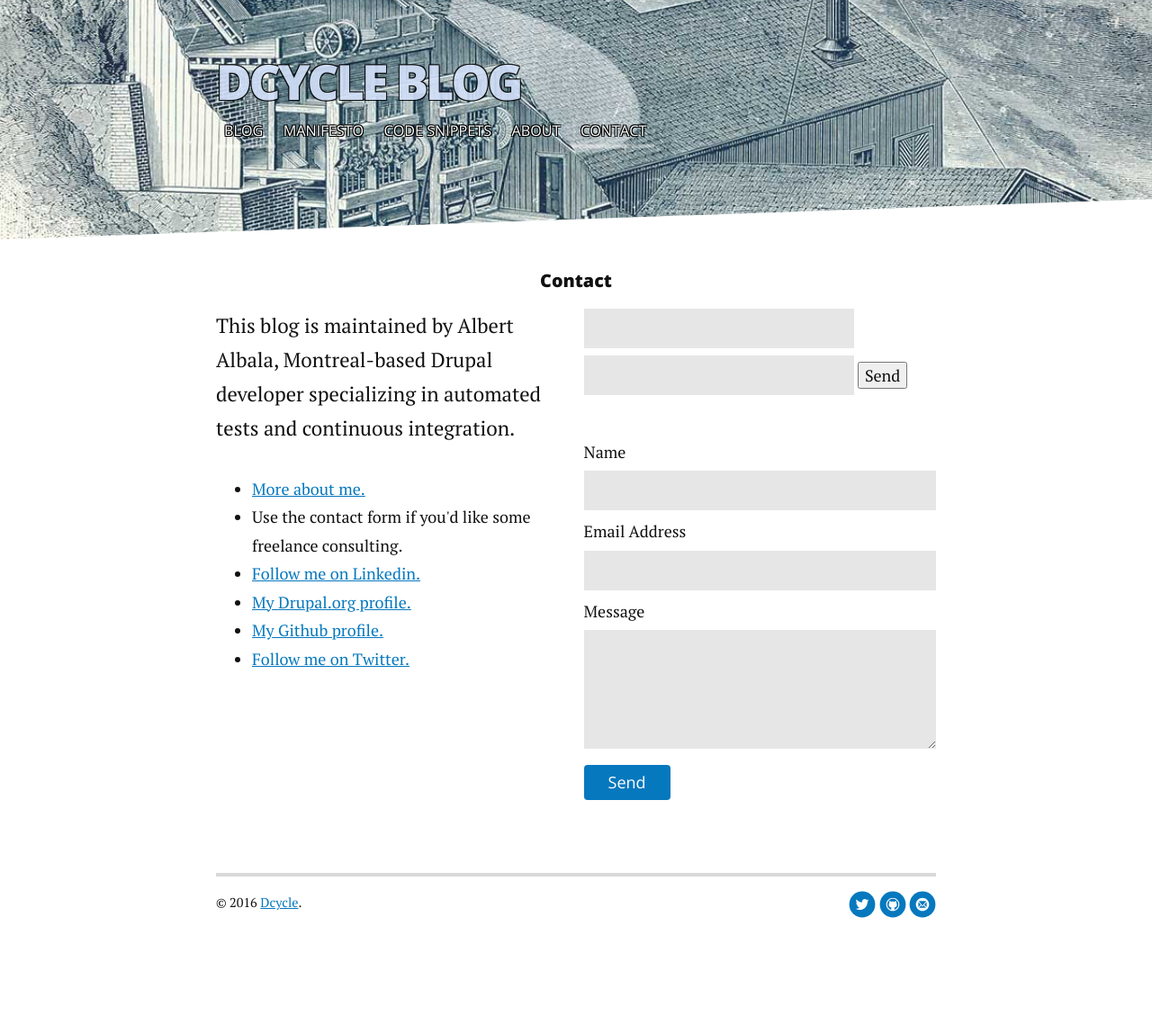
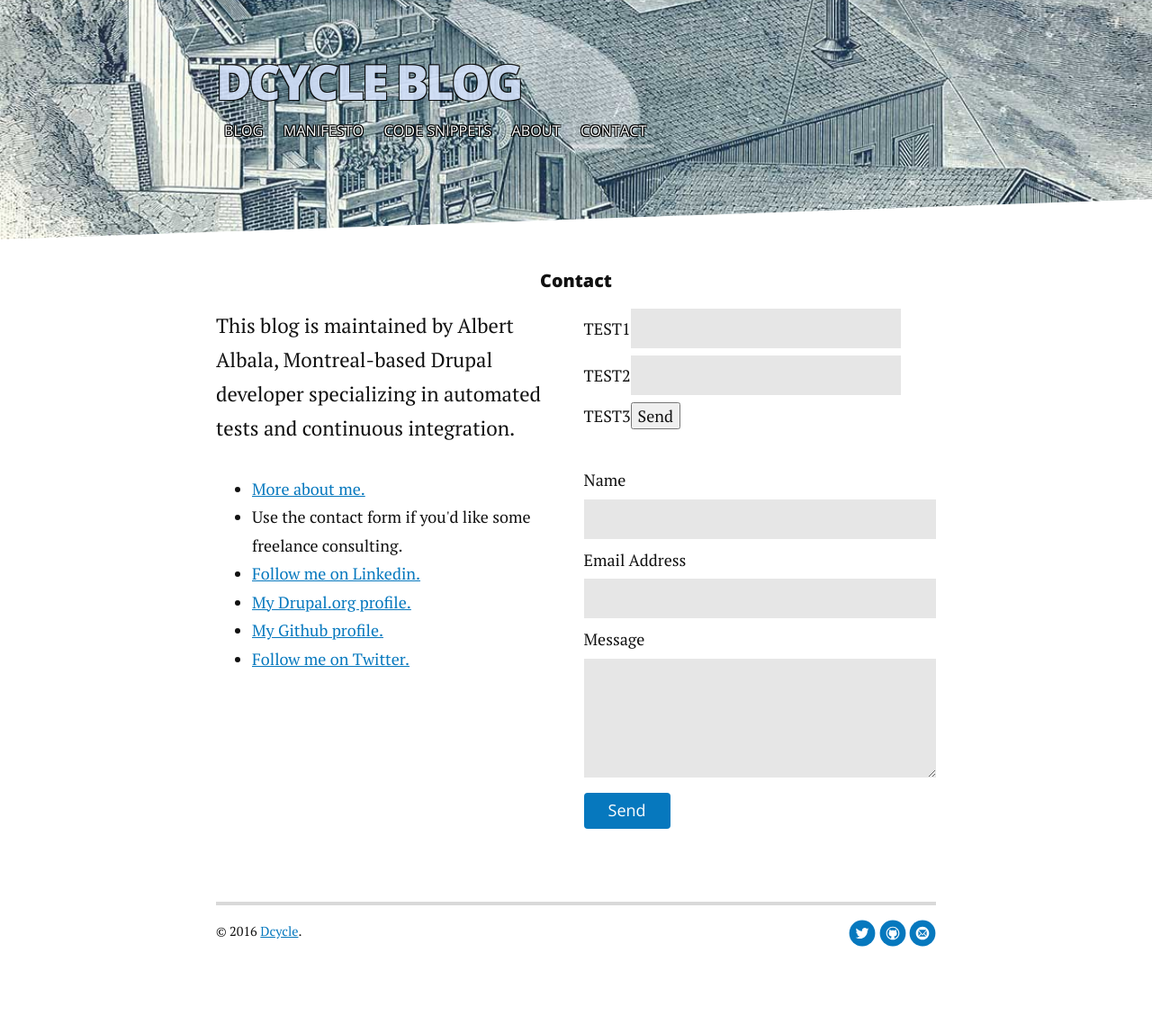
Before and after one commit to alberto56/dcycleblog, a Jekyll site: the page built from contact.md, in a window 1280 px wide. Shown: the whole page at 90% size. Built offline with Jekyll 4.4.1, drawn with Linux system fonts in a browser that asks for light colours; nearby versions of some CDN libraries; before the commit the page ends 1107 px from its top, so only the background shows below that.

Commit message:
Update contact.md

```diff
--- a/contact.md
+++ b/contact.md
@@ -18,9 +18,9 @@ title: Contact Dcycle
   </div>
   <form action="https://formspree.io/your@email.com"
       method="POST">
-    <input type="text" name="name">
-    <input type="email" name="_replyto">
-    <input type="submit" value="Send">
+    TEST1<input type="text" name="name">
+    TEST2<input type="email" name="_replyto">
+    TEST3<input type="submit" value="Send">
 </form>
   <form action="http://formspree.io/albert@dcycle.com" method="POST">
     <label for="name">Name</label>
```
